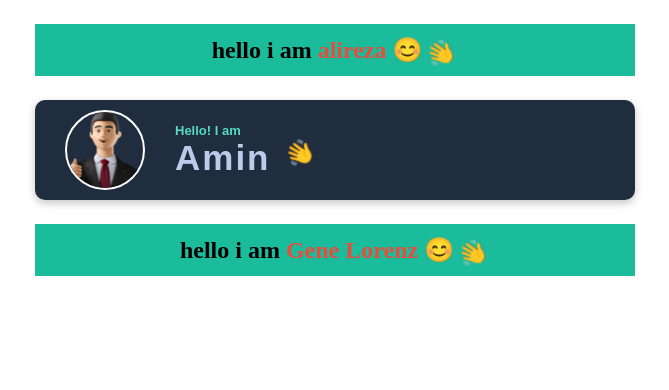
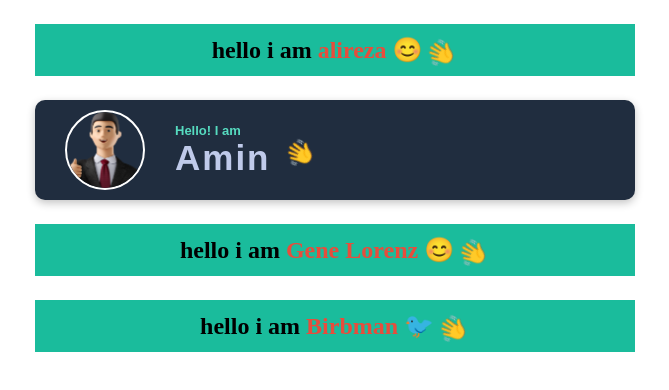
Before and after one commit to alirezahekmati/team-test, a plain HTML site: page index.html in a window 1280 px wide. Shown: the whole page, without its empty margins (305-974 px from the left). Drawn offline with Linux system fonts and the light colour scheme.

Commit message:
added my self

```diff
--- a/index.html
+++ b/index.html
@@ -30,7 +30,8 @@
 
 <p id="alireza">hello i am <span id="alireza-span">Gene Lorenz</span> <span id="alireza-face">😊</span> <span
                 id="alireza-hand">👋</span> </p>
-
+                <p id="alireza">hello i am <span id="alireza-span">Birbman</span> <span id="alireza-face">🐦</span> <span
+                    id="alireza-hand">👋</span> </p>
 
     </div>
 </body>
```
